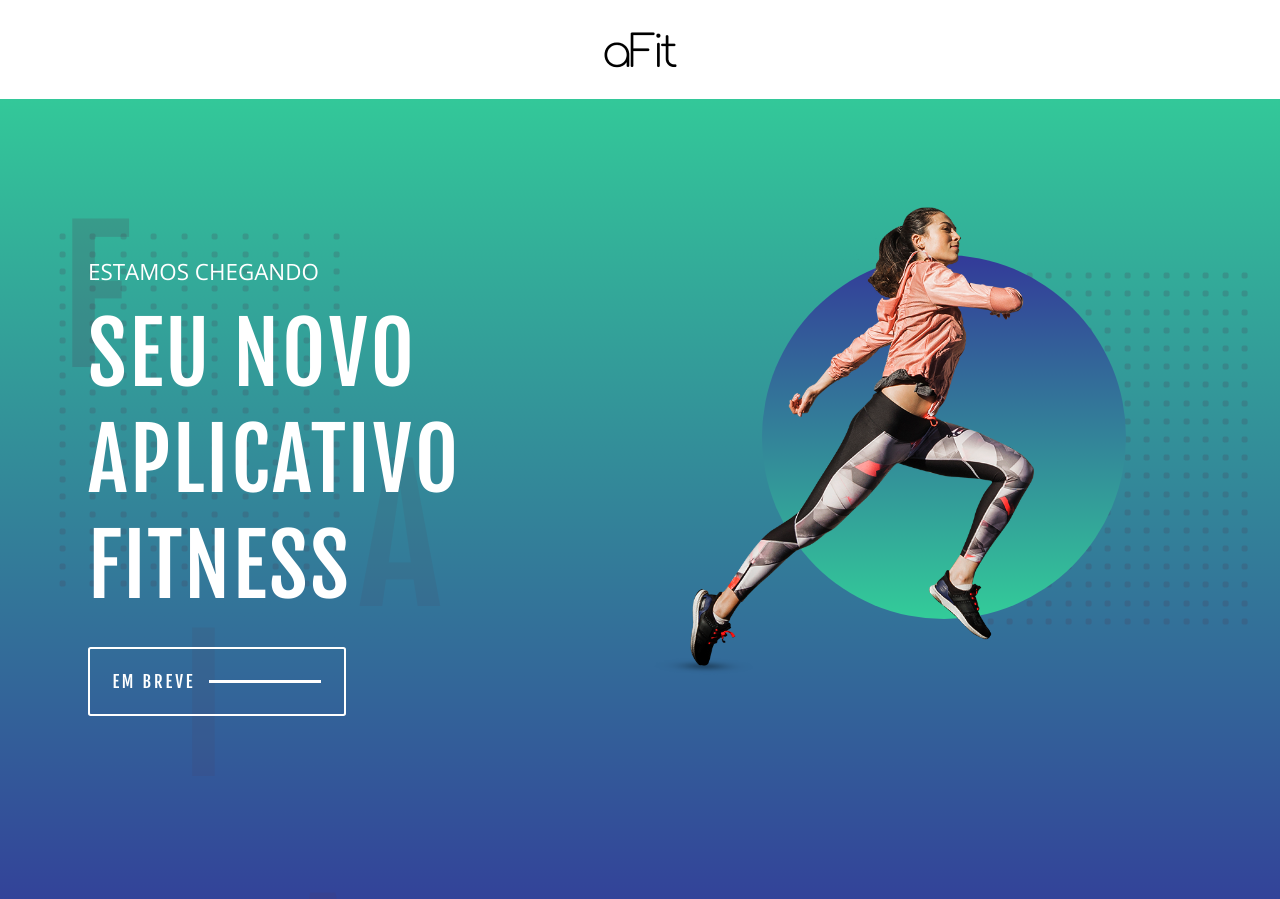
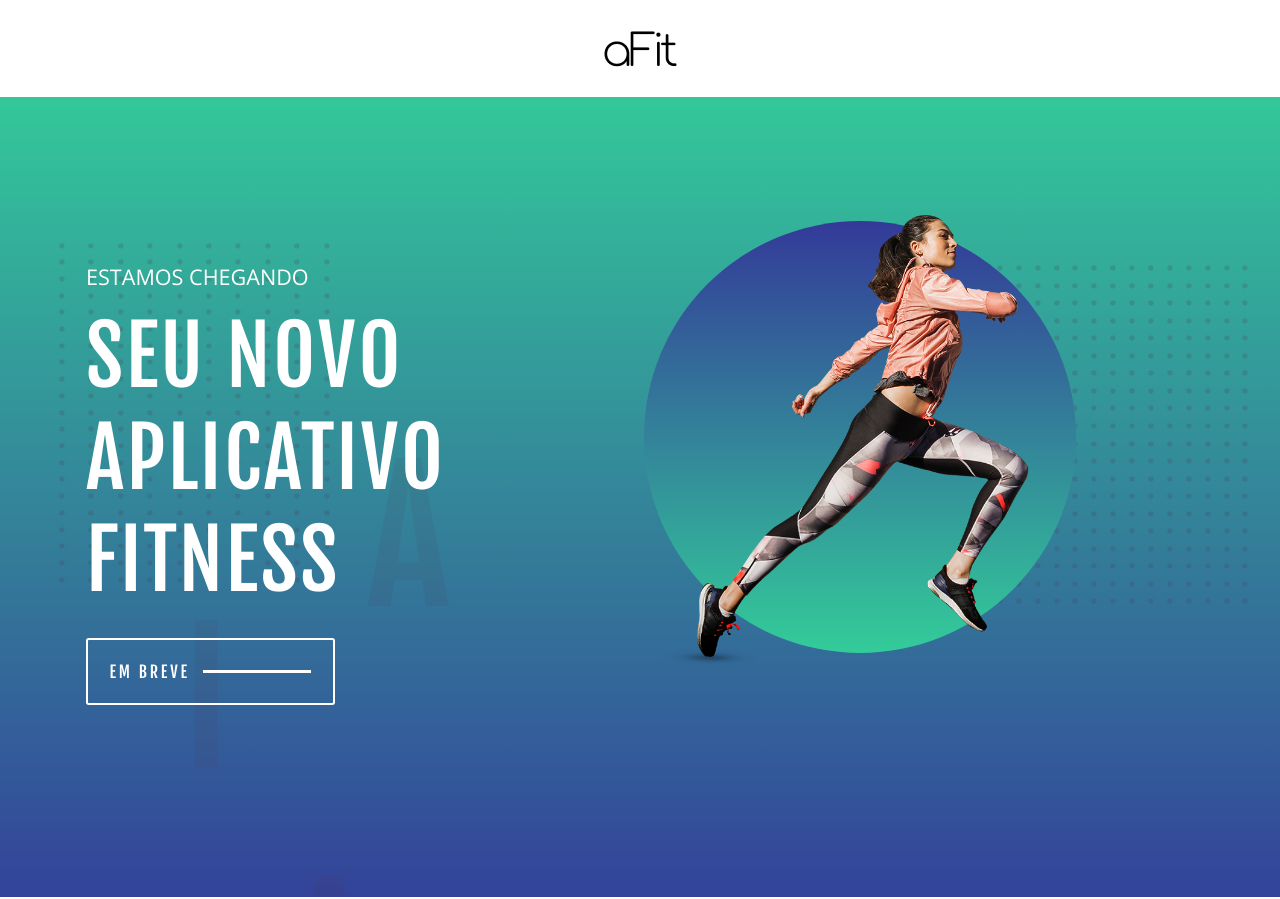
Before and after one commit to ARSJ13/afit, a plain HTML site: page index.html in a window 1280 px wide. Drawn offline with nearby package versions, Linux system fonts and the light colour scheme.

Commit message:
update style

```diff
--- a/style.css
+++ b/style.css
@@ -180,50 +180,16 @@ display: none;
   background: url("./assets/women.png") no-repeat;
   background-size: cover;
 }
-@media screen and (max-height: 600px){
+
+@media screen and (max-width: 567px){
   *{
     font-size: 14px;
   }
-}
-
-@media screen and (min-height: 731px){
-  *{
-    font-size: 18px;
-  }
-}
-
-@media screen and (min-height: 900px){
-  *{
-    font-size: 22px;
-  }
-  .women-container{
-    justify-content: center;
-  }
-  .rectangle-container{
-    top: 1rem;
-  }
-  div.oval{
-    width: 16rem;
-    height: 16rem;
-  }
-}
-
-@media screen and (min-width: 568px){
   .container{
-    flex-direction: row;
+    flex-direction: column;
   }
   .title-container{
     padding-right: 0;
-  }
-  .title-rectangle{
-    position: absolute;
-    top: 15px;
-    left: 0;
-    width: 10rem;
-    height: 13rem;
-    display: flex;
-    flex-direction: column;
-    justify-content: space-around;
   }
   .letter>h2.f, h2.e{
     display: block;
@@ -247,19 +213,56 @@ display: none;
     height: 13rem;
   }
 }
+@media screen and (min-height: 655px){
+  *{
+    font-size: 17px;
+  }
+}
 
-@media screen and (min-width: 630px){
+@media screen and (min-width: 568px){
+  *{
+    font-size: 14px;
+  }
+  .container{
+    flex-direction: row;
+  }
+  .title-rectangle{
+    position: absolute;
+    top: 15px;
+    left: 0;
+    width: 10rem;
+    height: 13rem;
+    display: flex;
+    flex-direction: column;
+    justify-content: space-around;
+  }
+}
+
+@media screen and (min-width: 731px){
+  *{
+    font-size: 16.5px;
+  }
+}
+
+@media screen and (min-width: 900px){
   *{
     font-size: 22px;
   }
+  .women-container{
+    justify-content: center;
+  }
   .rectangle-container{
-    top: 5rem;
+    top: 1rem;
+  }
+  div.oval{
+    width: 16rem;
+    height: 16rem;
   }
 }
 
 @media screen and (min-width: 1000px){
   *{
-    font-size: 28px;
+    font-size: 27px;
   }
   .container{
     align-items: center;
```
